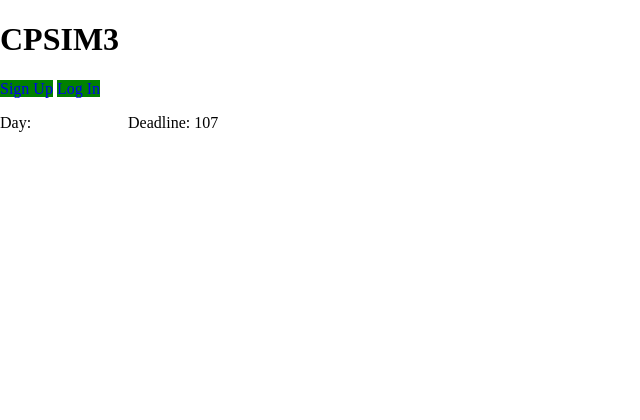
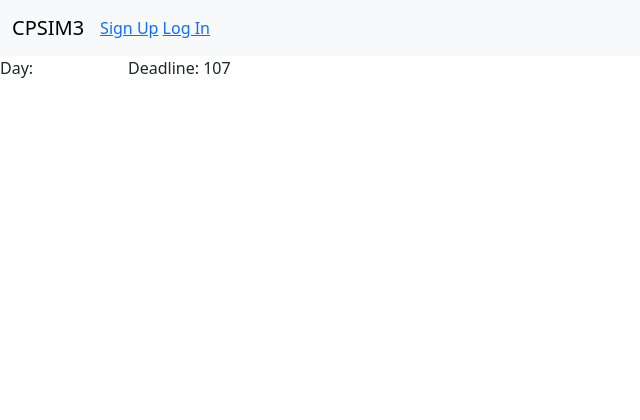
Before and after one commit to b3fr4nk/CPSIM3, a Flask app: page / in a window 1280 px wide. Shown: the top 420 px of the page, without its empty margins (0-640 px from the left). Run offline with Flask 2, Linux system fonts and the light colour scheme.

Commit message:
fix bugs

```diff
--- a/cpsim_app/static/css/style.css
+++ b/cpsim_app/static/css/style.css
@@ -17,11 +17,6 @@ body{
 .student-sims{
 	text-decoration: none;
 	list-style-type: none;
-}
-
-.navlink{
-	text-decoration: none;
-	background-color: green;
 }
 
 #sim{
--- a/cpsim_app/templates/index.html
+++ b/cpsim_app/templates/index.html
@@ -8,8 +8,11 @@
     <title>CPSIM3</title>
 
     <link rel="stylesheet" href="{{ url_for('static', filename='css/style.css') }}">
+    <link href="https://cdn.jsdelivr.net/npm/bootstrap@5.3.1/dist/css/bootstrap.min.css" rel="stylesheet" integrity="sha384-4bw+/aepP/YC94hEpVNVgiZdgIC5+VKNBQNGCHeKRQN+PtmoHDEXuppvnDJzQIu9" crossorigin="anonymous">
 </head>
 <body>
+
+
 
     {% extends 'navbar.html' %}
     {% block content %}
@@ -25,8 +28,8 @@
 
     </div>
 
-    <script src="{{ url_for('static', filename='js/render.js') }}"></script>
+    <script type='module' src="{{ url_for('static', filename='js/render.js') }}"></script>
+    {% endblock %}
 
-    {% endblock %}
 </body>
 </html>
--- a/cpsim_app/templates/navbar.html
+++ b/cpsim_app/templates/navbar.html
@@ -1,5 +1,12 @@
-<h1>CPSIM3</h1>
-
+<nav class="navbar navbar-expand-lg bg-body-tertiary">
+  <div class="container-fluid">
+    <a class="navbar-brand" href="#">CPSIM3</a>
+    <button class="navbar-toggler" type="button" data-bs-toggle="collapse" data-bs-target="#navbarSupportedContent" aria-controls="navbarSupportedContent" aria-expanded="false" aria-label="Toggle navigation">
+      <span class="navbar-toggler-icon"></span>
+    </button>
+    <div class="collapse navbar-collapse" id="navbarSupportedContent">
+      <ul class="navbar-nav me-auto mb-2 mb-lg-0">
+        <li class="nav-item">
             {% if current_user.is_authenticated %}
 
                 <a class="navlink" href="{{url_for('auth.logout')}}">Log Out</a>
@@ -14,6 +21,11 @@
                 <a class="navlink" href="{{url_for('auth.login')}}">Log In</a>
 
             {% endif %}
+        </li>
+      </ul>
+    </div>
+  </div>
+</nav>
 
 {% block content %}
 {% endblock %}
```
Also changed, not shown: cpsim_app/static/js/render.js (+11 -11 lines), cpsim_app/database.db, requirements.txt (line endings or trailing spaces), 1 other file. Lines whose indentation alone changed are shown as unchanged.
